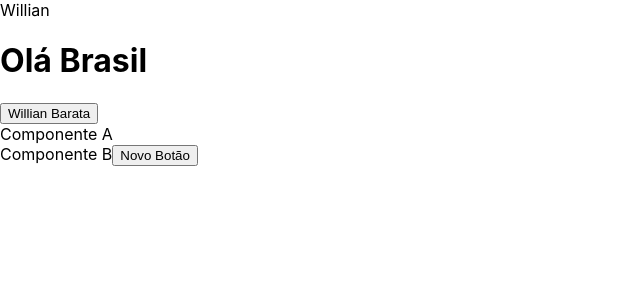
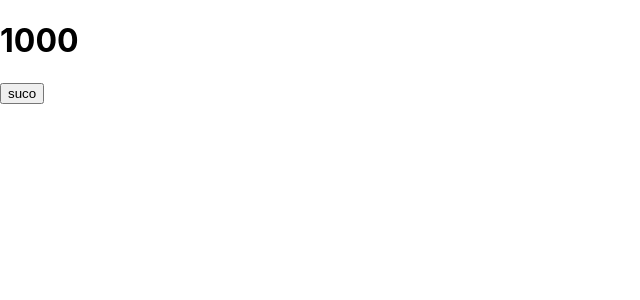
Before and after one commit to willianbarata/basicoReactJs, a React (Create React App) app: page / in a window 1280 px wide. Shown: the top 300 px of the page, without its empty margins (0-640 px from the left). Built offline with nearby package versions, Linux system fonts and the light colour scheme.

Commit message:
state and lifecycle

```diff
--- a/src/index.js
+++ b/src/index.js
@@ -1,4 +1,4 @@
-import React from 'react';
+import React, { Component } from 'react';
 import ReactDOM from 'react-dom';
 import './index.css';
 import App from './App';
@@ -10,6 +10,44 @@ import ComponenteB from './ComponenteB';
 const element = 'Willian';
 const element2 = <h1>Olá Brasil</h1>
 
+class App2 extends Component {
+
+  constructor(props){
+    super(props);
+
+    this.state = {
+      clock: 1000,
+      copo: 'água'
+    }
+  }
+  componentDidMount(){
+    window.setTimeout(() =>{
+      this.setState({
+        copo: 'suco'
+      })
+    }, 3000)
+  }
+
+  alterarCopo = () => {
+    this.setState({
+      copo: 'refrigerante'
+    });
+  }
+
+    render(){
+      const { clock, copo } = this.state
+
+      return(
+        <div>
+          <h1> {clock}</h1>
+          <button onClick={() => this.alterarCopo()}>{copo}</button>
+        </div>
+      )
+    }
+
+}
+
+/*
 function soma(a,b) {
   alert(a+b)
 }
@@ -28,7 +66,7 @@ function App2() {
     </div>
   );
 }
-
+*/
 const rootElement = document.getElementById('root');
 
 ReactDOM.render(<App2 />, rootElement);
```
